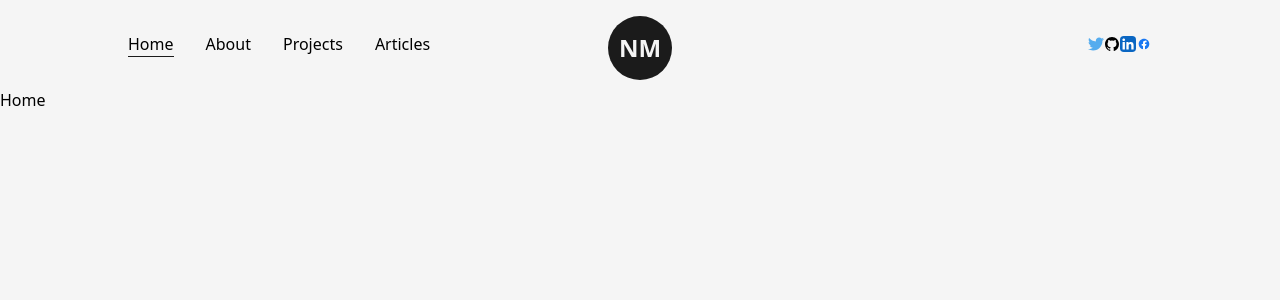
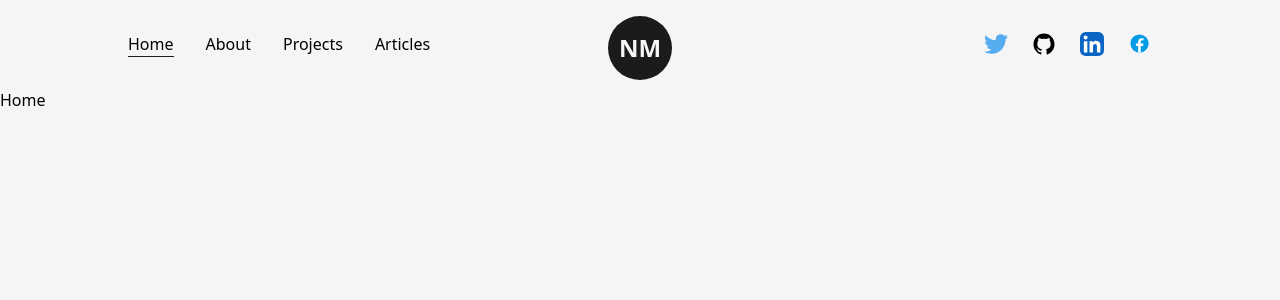
Before and after one commit to nuwandm/my-portfolio, a Next.js app: page / in a window 1280 px wide. Shown: the top 300 px of the page. Built offline with nearby package versions, Linux system fonts and the light colour scheme.

Commit message:
Finished Social Links

```diff
--- a/src/components/Icons.js
+++ b/src/components/Icons.js
@@ -55,25 +55,45 @@ export const LinkedInIcon = ({ className, ...rest }) => (
   </svg>
 );
 // ........................My FaceBook...........
+// export const FaceBookIcon = ({ className, ...rest }) => (
+//   <svg
+//     xmlns="http://www.w3.org/2000/svg"
+//     width="1em"
+//     height="1em"
+//     viewBox="-204.8 -341.333 1774.933 2047.999"
+//     {...rest}
+//     className={`w-full h-auto ${className}`}
+//   >
+//     <path
+//       fill="#1877f2"
+//       d="M1365.333 682.667C1365.333 305.64 1059.693 0 682.667 0 305.64 0 0 305.64 0 682.667c0 340.738 249.641 623.16 576 674.373V880H402.667V682.667H576v-150.4c0-171.094 101.917-265.6 257.853-265.6 74.69 0 152.814 13.333 152.814 13.333v168h-86.083c-84.804 0-111.25 52.623-111.25 106.61v128.057h189.333L948.4 880H789.333v477.04c326.359-51.213 576-333.635 576-674.373"
+//     />
+//     <path
+//       fill="#fff"
+//       d="m948.4 880 30.267-197.333H789.333V554.609C789.333 500.623 815.78 448 900.584 448h86.083V280s-78.124-13.333-152.814-13.333c-155.936 0-257.853 94.506-257.853 265.6v150.4H402.667V880H576v477.04a687.805 687.805 0 0 0 106.667 8.293c36.288 0 71.91-2.84 106.666-8.293V880H948.4"
+//     />
+//   </svg>
+// );
+
 export const FaceBookIcon = ({ className, ...rest }) => (
   <svg
     xmlns="http://www.w3.org/2000/svg"
     width="1em"
     height="1em"
-    viewBox="-204.8 -341.333 1774.933 2047.999"
+    viewBox="0 0 50 50"
     {...rest}
-    className={`w-full h-auto ${className}`}
+    className={`w-full h-auto ${className} `}
   >
-    <path
-      fill="#1877f2"
-      d="M1365.333 682.667C1365.333 305.64 1059.693 0 682.667 0 305.64 0 0 305.64 0 682.667c0 340.738 249.641 623.16 576 674.373V880H402.667V682.667H576v-150.4c0-171.094 101.917-265.6 257.853-265.6 74.69 0 152.814 13.333 152.814 13.333v168h-86.083c-84.804 0-111.25 52.623-111.25 106.61v128.057h189.333L948.4 880H789.333v477.04c326.359-51.213 576-333.635 576-674.373"
-    />
+    <path fill="#039be5" d="M24 5a19 19 0 1 0 0 38 19 19 0 1 0 0-38Z" />
     <path
       fill="#fff"
-      d="m948.4 880 30.267-197.333H789.333V554.609C789.333 500.623 815.78 448 900.584 448h86.083V280s-78.124-13.333-152.814-13.333c-155.936 0-257.853 94.506-257.853 265.6v150.4H402.667V880H576v477.04a687.805 687.805 0 0 0 106.667 8.293c36.288 0 71.91-2.84 106.666-8.293V880H948.4"
+      d="M26.572 29.036h4.917l.772-4.995h-5.69v-2.73c0-2.075.678-3.915 2.619-3.915h3.119v-4.359c-.548-.074-1.707-.236-3.897-.236-4.573 0-7.254 2.415-7.254 7.917v3.323h-4.701v4.995h4.701v13.729c.931.14 1.874.235 2.842.235.875 0 1.729-.08 2.572-.194v-13.77z"
     />
   </svg>
-);
+)
+
+
+
 export const PinterestIcon = ({ className, ...rest }) => (
   <svg
     xmlns="http://www.w3.org/2000/svg"
--- a/src/components/NavBar.js
+++ b/src/components/NavBar.js
@@ -3,6 +3,7 @@ import Link from "next/link";
 import Logo from "./Logo";
 import { useRouter } from "next/router";
 import { TwitterIcon, GithubIcon, LinkedInIcon, FaceBookIcon } from "./Icons";
+import { motion } from "framer-motion";
 
 const CustomLink = ({ href, title, className = "" }) => {
   const router = useRouter();
@@ -33,18 +34,42 @@ const NavBar = () => {
 
       <nav className="flex items-center justify-center flex-wrap">
         {/* target={"_blank"} will open this link in new tab  */}
-        <Link href="/" target={"_blank"}>
+        <motion.a
+          href="/"
+          target={"_blank"}
+          whileHover={{ y: -3 }}
+          whileTap={{ scale: 3 }}
+          className="w-6 mr-3"
+        >
           <TwitterIcon />
-        </Link>
-        <Link href="/" target={"_blank"}>
+        </motion.a>
+        <motion.a
+          href="https://github.com/nuwandm"
+          target={"_blank"}
+          whileHover={{ y: -3 }}
+          whileTap={{ scale: 3 }}
+          className="w-6 mx-3"
+        >
           <GithubIcon />
-        </Link>
-        <Link href="/" target={"_blank"}>
+        </motion.a>
+        <motion.a
+          href="https://www.linkedin.com/in/nuwanmadusanka/"
+          target={"_blank"}
+          whileHover={{ y: -3 }}
+          whileTap={{ scale: 3 }}
+          className="w-6 mx-3"
+        >
           <LinkedInIcon />
-        </Link>
-        <Link href="/" target={"_blank"}>
+        </motion.a>
+        <motion.a
+          href="https://web.facebook.com/nuwan1sanka"
+          target={"_blank"}
+          whileHover={{ y: -3 }}
+          whileTap={{ scale: 3 }}
+          className="w-6 ml-3"
+        >
           <FaceBookIcon />
-        </Link>
+        </motion.a>
       </nav>
       <div className="absolute left-[50%] top-2 translate-x-[-50%]">
         <Logo />
```
Also changed, not shown: public/images/svgs/twitter.svg (deleted).
